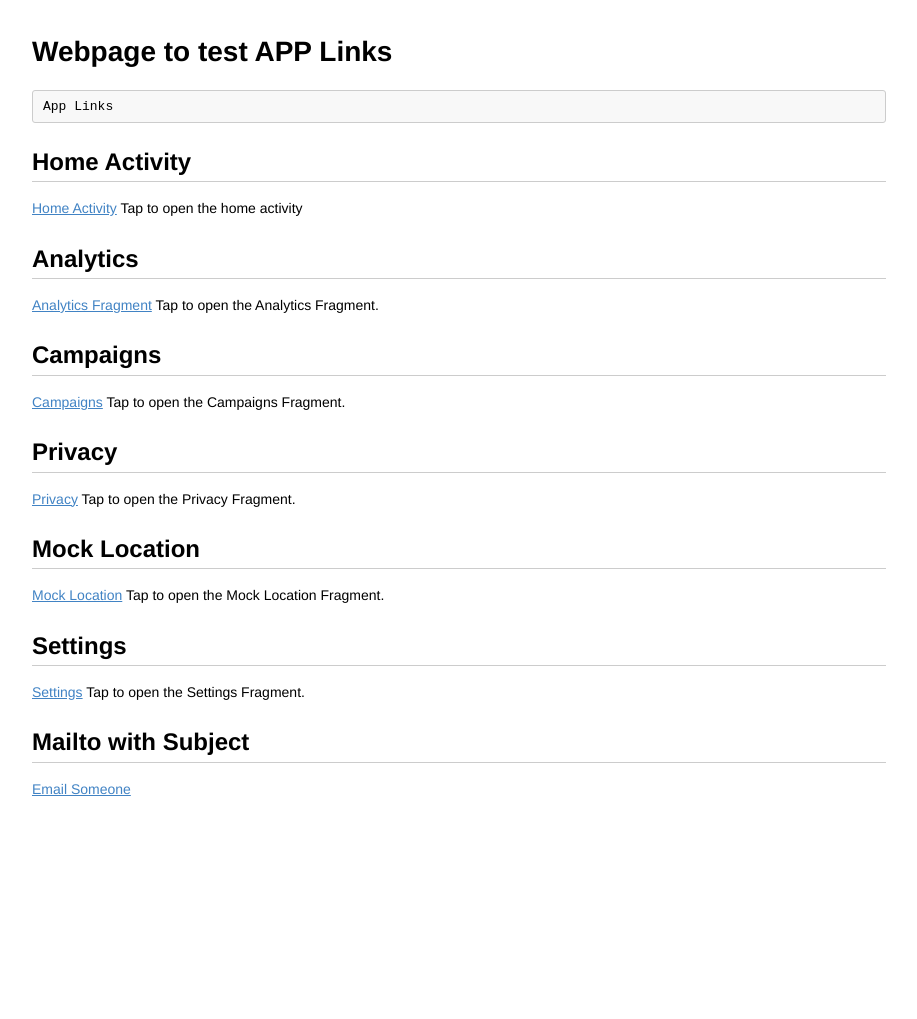
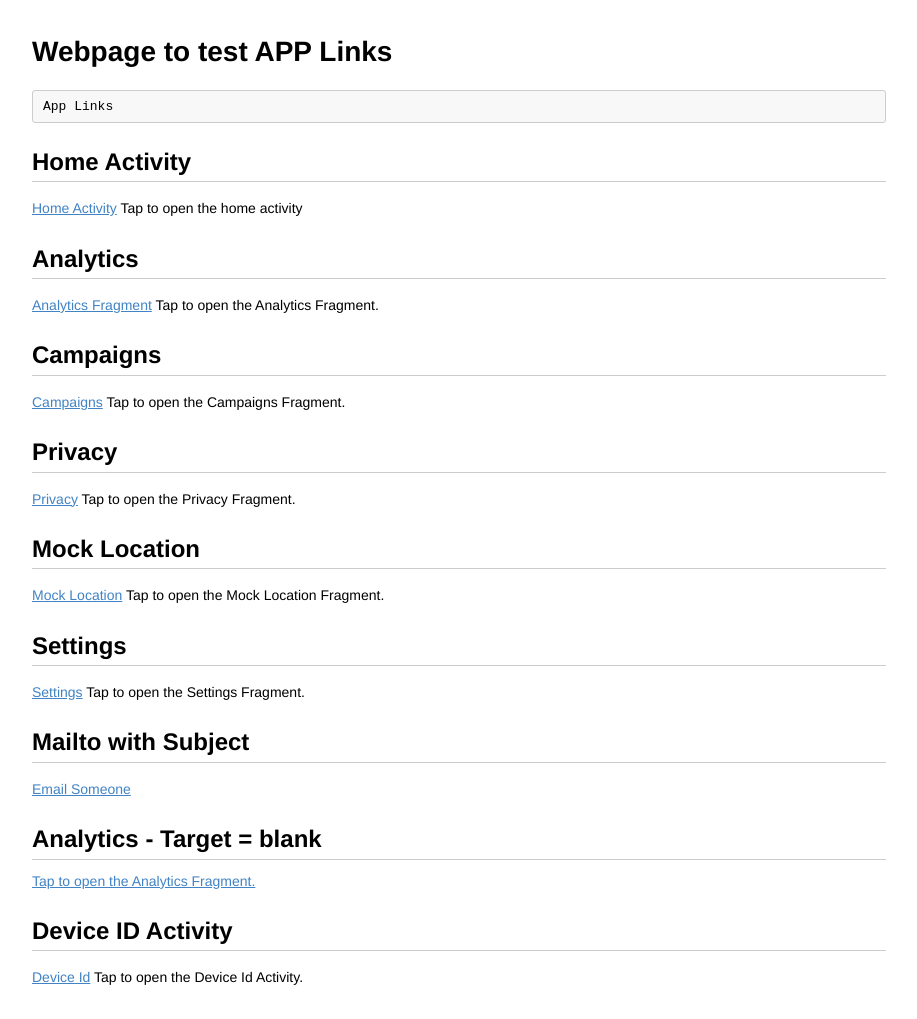
Before and after one commit to youssaka/youssaka.github.io, a plain HTML site: page index.html in a window 1280 px wide. Shown: the whole page, without its empty margins (181-1098 px from the left). Before the commit the page ends 830 px from the top, so only its background shows below. Drawn offline with Linux system fonts and the light colour scheme.

Commit message:
Update index.html

```diff
--- a/index.html
+++ b/index.html
@@ -329,6 +329,12 @@ sup {
 <h2 id="toc_7">Mailto with Subject</h2>
 <p><a href="mailto:someoneNotAvailable@example.pt?subject=Just passing by">Email Someone</a></p>
 
+<h2 id="toc_8">Analytics - Target = blank</h2>
+<a href="https://youssaka.github.io/analytics.html" target="_blank">Tap to open the Analytics Fragment.</a>
+
+<h2 id="toc_9">Device ID Activity</h2>
+<p><a href="com.followapps.android.sdkdemo://followanalytics.com/deviceId">Device Id</a> Tap to open the Device Id Activity.</p>
+
 </body>
 
 </html>
```
